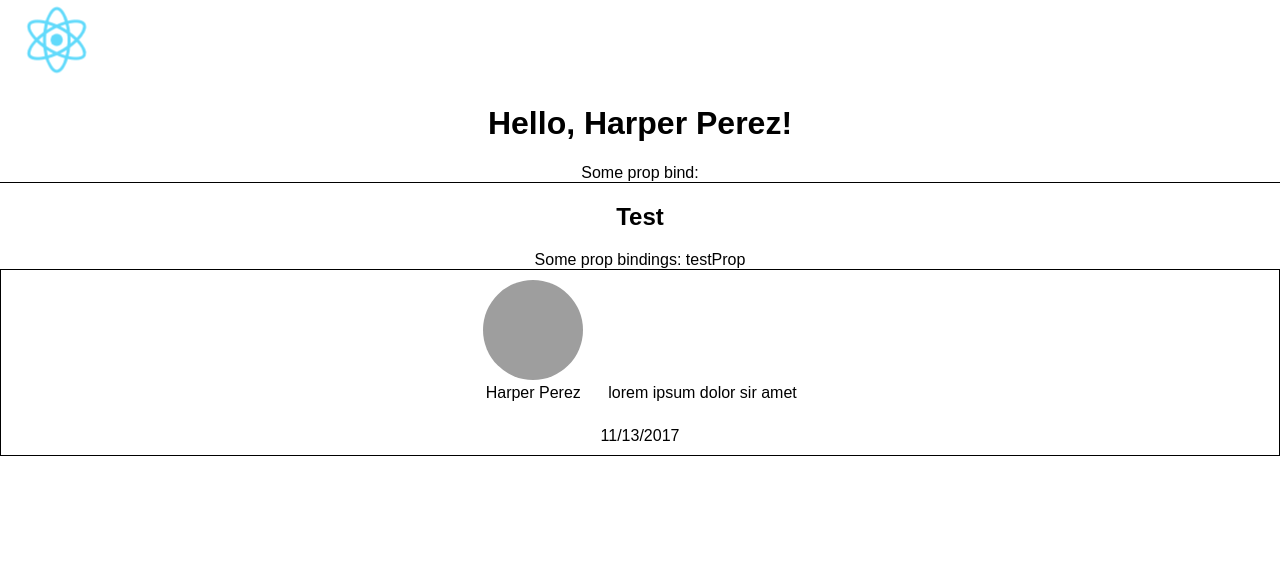
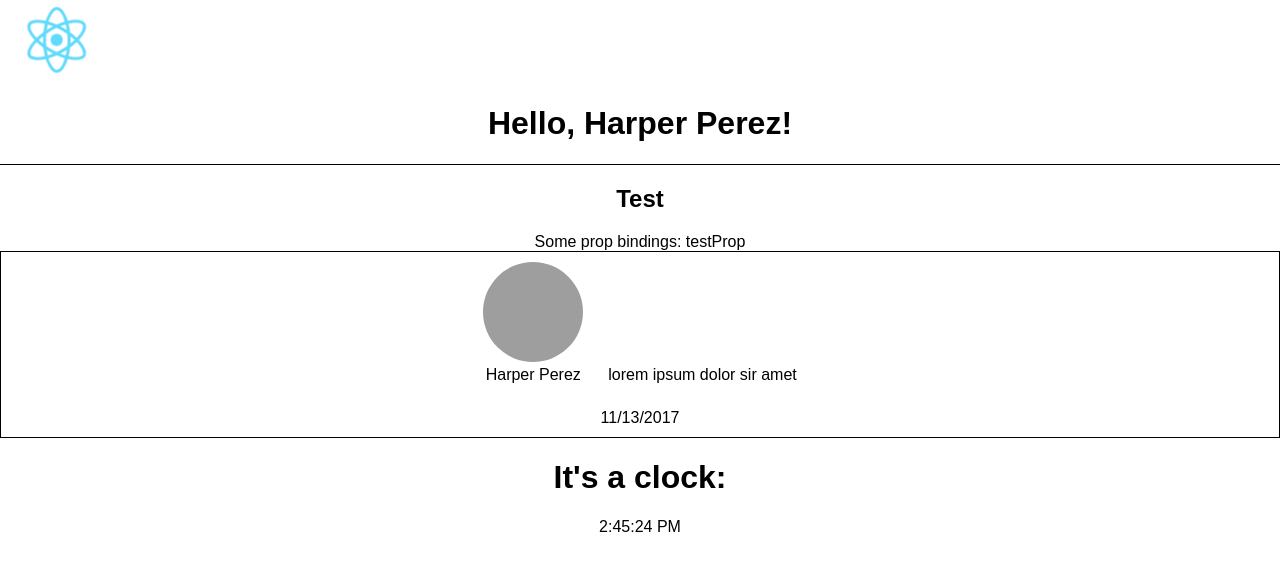
Before and after one commit to AlexKolomiytsev/react-learn, a React (Create React App) app: page / in a window 1280 px wide. Shown: the top 570 px of the page. Built offline with nearby package versions, Linux system fonts and the light colour scheme; grey boxes are pictures that could not be loaded.

Commit message:
Clock: state and lifecycle hooks

```diff
--- a/src/components/App/App.js
+++ b/src/components/App/App.js
@@ -4,6 +4,7 @@ import './App.css';
 
 import Test from "../Test/Test";
 import Comment from "../Comment/Comment";
+import Clock from "../Clock/Clock";
 
 class App extends React.Component {
     render() {
@@ -27,7 +28,7 @@ class App extends React.Component {
         return (
             <div className="App">
                 {element}
-                Some prop bind: {this.props.type}
+
                 <Test type='testProp'/>
 
                 <Comment
@@ -35,6 +36,9 @@ class App extends React.Component {
                     text={someComment.text}
                     date={someComment.date}
                 />
+
+                <Clock/>
+
             </div>
         );
     }
--- /dev/null
+++ b/src/components/Clock/Clock.js
@@ -0,0 +1,42 @@
+import React from 'react'
+
+const SECOND = 1000;
+
+class Clock extends React.Component {
+    constructor(props) {
+        super(props);
+        this.state = {date: new Date()};
+    }
+
+    //runs after the component output has been rendered to the DOM
+    componentDidMount() {
+        this.timerID = setInterval(
+            () => this.tick(),
+            SECOND
+        )
+    }
+
+    //runs before the component will removed from the DOM
+    componentWillUnmount() {
+        clearInterval(this.timerID)
+    }
+
+    tick() {
+        this.setState({
+            date: new Date()
+        })
+    }
+
+    render() {
+        const { date } = this.state;
+
+        return (
+            <div>
+                <h1>It's a clock:</h1>
+                <div>{date.toLocaleTimeString()}</div>
+            </div>
+        );
+    }
+}
+
+export default Clock;
```
